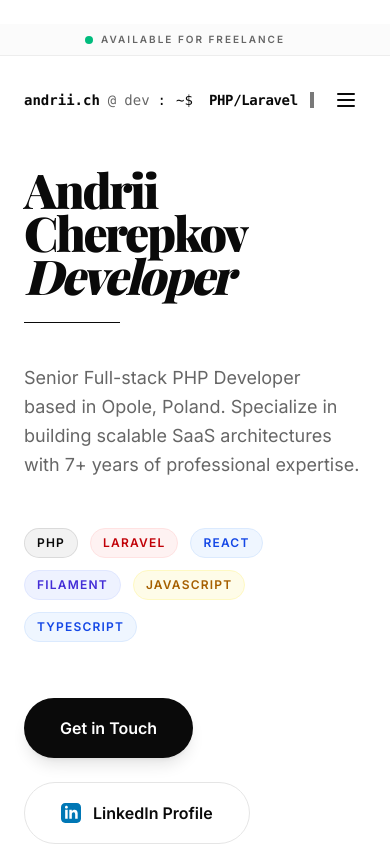
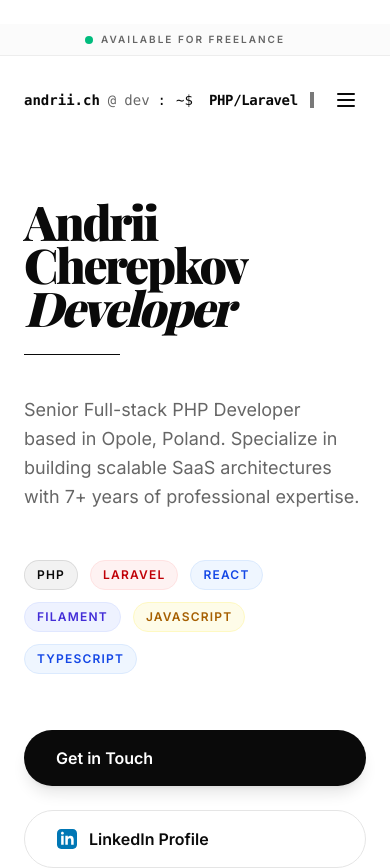
Before and after one commit to klunker/klunker.github.io, a plain HTML site: page index.html in a window 390 px wide. Shown: the top 868 px of the page. Drawn offline with nearby package versions, Linux system fonts and the light colour scheme; a web font is replaced by a local one.

Commit message:
fix: mobile view

```diff
--- a/index.html
+++ b/index.html
@@ -255,7 +255,7 @@
 
 <main>
     <!-- Hero Section -->
-    <section class="relative min-h-screen flex items-center pt-24 bg-editor-bg overflow-hidden">
+    <section class="relative min-h-[85vh] md:min-h-screen flex items-start md:items-center pt-32 md:pt-24 bg-editor-bg overflow-hidden">
         <!-- Ambient glow -->
         <div class="absolute inset-0 z-[-1]">
             <div class="absolute top-[-10%] left-[-10%] w-[600px] h-[600px] bg-accent/10 rounded-full blur-[120px]"></div>
@@ -263,7 +263,7 @@
         </div>
         <div class="max-w-6xl mx-auto px-6 relative z-10 w-full">
             <div class="flex flex-col md:flex-row items-start gap-20 xl:gap-32 mb-24">
-                <div class="flex-1 min-w-0">
+                <div class="flex-1 min-w-0 mb-12 md:mb-0">
                     <div class="flex items-center gap-3 mb-14">
                         <span class="w-8 h-[1px] bg-accent"></span>
                         <span class="text-accent text-xs font-black uppercase tracking-[0.8em]" data-i18n="hero.badge">Exploring Now</span>
@@ -287,14 +287,14 @@
                         <span class="px-3 py-1.5 bg-yellow-50 text-yellow-700 rounded-full border border-yellow-100 text-xs font-black uppercase tracking-widest">JavaScript</span>
                         <span class="px-3 py-1.5 bg-blue-50 text-blue-700 rounded-full border border-blue-100 text-xs font-black uppercase tracking-widest">TypeScript</span>
                     </div>
-                    <div class="flex flex-wrap gap-6">
+                    <div class="flex flex-col md:flex-row gap-6">
                         <a href="#contact"
-                           class="px-9 py-4.5 bg-accent text-white font-black rounded-full shadow-lg shadow-black/10 hover:shadow-xl hover:shadow-black/20 transition-all duration-300 interact-btn"
+                           class="px-8 py-4 bg-accent text-white font-black rounded-full shadow-lg shadow-black/10 hover:shadow-xl hover:shadow-black/20 transition-all duration-300 interact-btn w-full md:w-auto"
                            data-i18n="hero.cta">
                             Get in Touch
                         </a>
                         <a href="https://linkedin.com/in/andrii-cherepkov-13436221" target="_blank"
-                           class="px-9 py-4.5 bg-white border border-editor-border text-editor-ink font-black rounded-full hover:bg-editor-ink hover:text-white transition-all flex items-center gap-3 interact-btn">
+                           class="px-8 py-4 bg-white border border-editor-border text-editor-ink font-black rounded-full hover:bg-editor-ink hover:text-white transition-all flex items-center gap-3 interact-btn w-full md:w-auto">
                             <svg class="w-5 h-5 text-[#0077b5] group-hover:text-white" fill="currentColor"
                                  viewBox="0 0 24 24">
                                 <path
@@ -304,7 +304,7 @@
                         </a>
                     </div>
                 </div>
-                <div class="flex-1 hidden justify-center lg:flex">
+                <div class="flex-1 hidden justify-center lg:flex mt-12">
                     <div class="relative w-[22rem] h-[22rem] xl:w-[24rem] xl:h-[24rem] group" aria-hidden="true">
                         <!-- Ambient glow layers -->
                         <div class="absolute -inset-8 pointer-events-none">
@@ -799,7 +799,7 @@
                                                 <span class="mt-1 block text-lg font-bold text-editor-muted"
                                                       data-i18n="experience.job1.company">DevsMonkeys</span>
                                             </span>
-                                            <span class="flex flex-wrap gap-2 max-w-[33%]">
+                                            <span class="flex flex-wrap gap-2 ">
                                                 <span class="px-3 py-1.5 bg-black/5 rounded-lg text-xs font-bold text-editor-ink border border-editor-border/50">PHP</span>
                                                 <span class="px-3 py-1.5 bg-red-50 rounded-lg text-xs font-bold text-red-700 border border-red-100">Laravel</span>
                                                 <span class="px-3 py-1.5 bg-indigo-50 rounded-lg text-xs font-bold text-indigo-700 border border-indigo-100">React</span>
@@ -1831,17 +1831,26 @@
 <script>
   // Header shadow on scroll
   const header = document.getElementById('main-header');
-  window.addEventListener('scroll', () => {
-    if (window.scrollY > 60) {
-      header.classList.add('shadow-xl', 'shadow-black/5');
-      header.classList.remove('py-6');
+  let ticking = false;
+  function updateHeader() {
+    if (window.scrollY > 40) {
+      header.classList.add('shadow-xl', 'shadow-black/10', 'border-b', 'border-black/5');
+      header.classList.remove('py-6','py-3');
       header.classList.add('py-3');
     } else {
-      header.classList.remove('shadow-xl', 'shadow-black/5');
+      header.classList.remove('shadow-xl', 'shadow-black/10', 'border-b', 'border-black/5');
       header.classList.remove('py-3');
-      header.classList.add('py-6');
+      header.classList.add('pt-6','py-3');
+    }
+    ticking = false;
+  }
+  window.addEventListener('scroll', () => {
+    if (!ticking) {
+      window.requestAnimationFrame(updateHeader);
+      ticking = true;
     }
   });
+  updateHeader();
 </script>
 
 <!-- GSAP + ScrollTrigger section pinning, scroll spy, mobile menu -->
```
